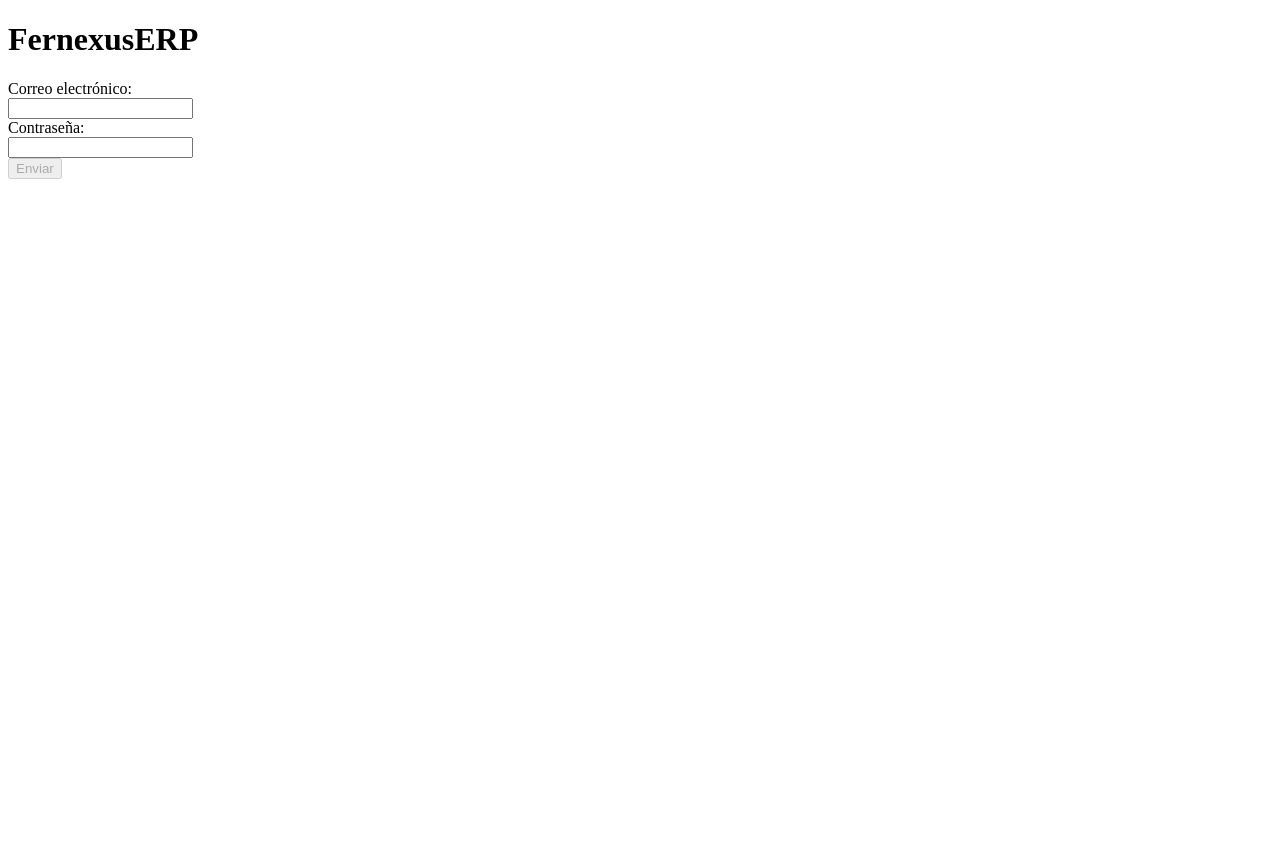
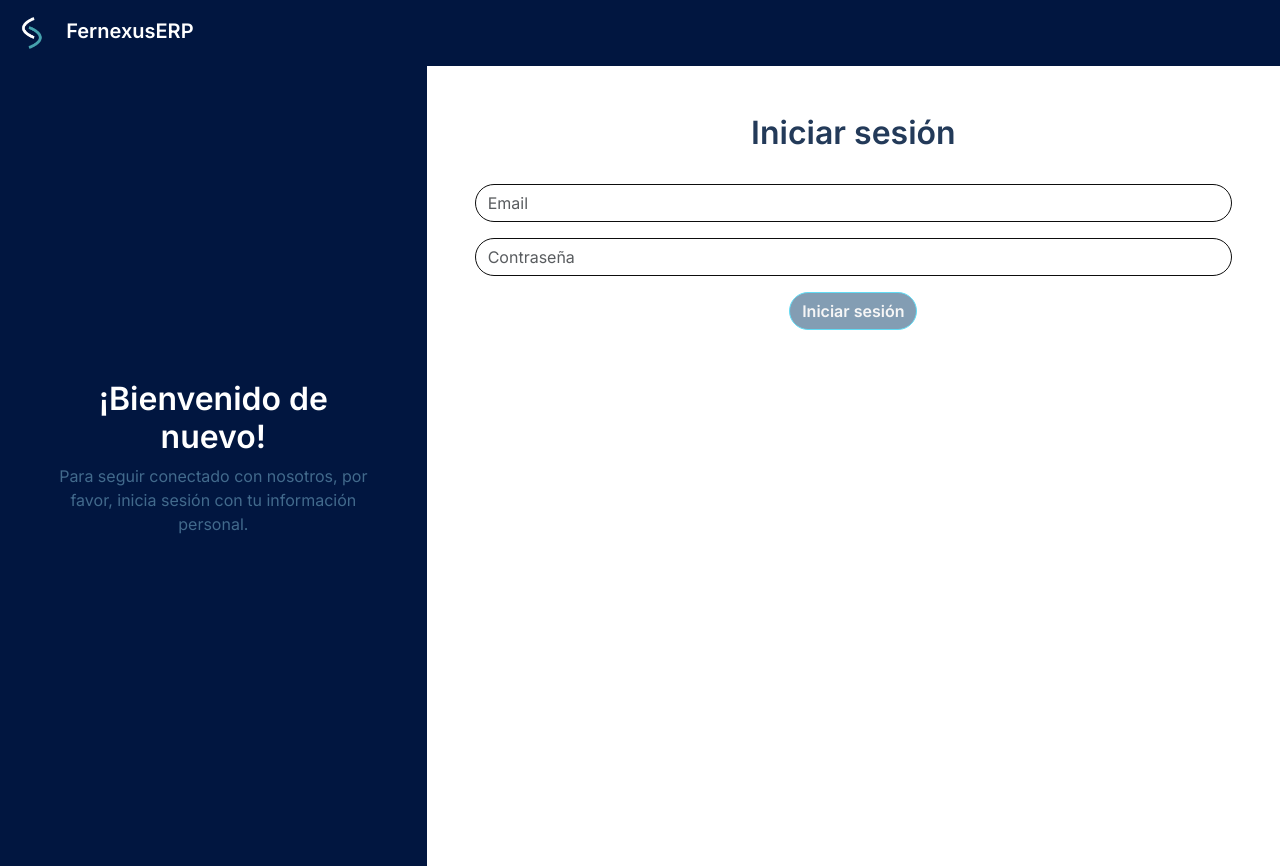
Before and after one commit to af3d3z/FernexusERP-Frontend, an Angular app: page /login in a window 1280 px wide. Before the commit the page ends 800 px from the top, so only its background shows below. Built offline with nearby package versions, Linux system fonts and the light colour scheme; no server answers.

Commit message:
Bootstrap y diseño login

```diff
--- a/angular.json
+++ b/angular.json
@@ -29,10 +29,13 @@
               {
                 "glob": "**/*",
                 "input": "public"
-              }
+              },
+              "src/assets",
+              "src/favicon.ico"
             ],
             "styles": [
-              "src/styles.scss"
+              "src/styles.scss",
+              "node_modules/bootstrap/dist/css/bootstrap.min.css"
             ],
             "scripts": []
           },
@@ -88,10 +91,13 @@
               {
                 "glob": "**/*",
                 "input": "public"
-              }
+              },
+              "src/assets",
+              "src/favicon.ico"
             ],
             "styles": [
-              "src/styles.scss"
+              "src/styles.scss",
+              "node_modules/bootstrap/dist/css/bootstrap.min.css"
             ],
             "scripts": []
           }
--- a/package.json
+++ b/package.json
@@ -19,6 +19,7 @@
     "@angular/platform-browser": "^19.0.0",
     "@angular/platform-browser-dynamic": "^19.0.0",
     "@angular/router": "^19.0.0",
+    "bootstrap": "^5.3.3",
     "firebase": "^11.3.1",
     "rxjs": "~7.8.0",
     "tslib": "^2.3.0",
--- a/src/app/app-header/app-header.component.html
+++ b/src/app/app-header/app-header.component.html
@@ -1 +1,8 @@
-<h1>FernexusERP</h1>
+<nav class="navbar navbar-expand-lg navbar-dark" style="background-color: #011640; font-family: 'Inter', sans-serif; font-weight: 700;">
+  <div class="container-fluid">
+    <a class="navbar-brand" href="/main">
+      <img src="assets/resources/logo.png" alt="Logo" style="height: 40px; margin-right: 10px;">
+      FernexusERP
+    </a>
+  </div>
+</nav>
--- a/src/app/app-menu/app-menu.component.html
+++ b/src/app/app-menu/app-menu.component.html
@@ -1,5 +1,4 @@
 <nav class="menu">
-  <button routerLink="/main" routerLinkActive="active">Inicio</button><br>
   <button routerLink="/pedidos" routerLinkActive="active">Pedidos</button><br>
   <button routerLink="/wip" routerLinkActive="active">Compras</button><br>
   <button routerLink="/wip" routerLinkActive="active">Ventas</button><br>
--- a/src/app/login/formulario-login/formulario-login.component.html
+++ b/src/app/login/formulario-login/formulario-login.component.html
@@ -1,16 +1,45 @@
-<form [formGroup]="formularioLogin">
-  <label>Correo electrónico:</label><br>
-  <input type="email" formControlName="correoUsuario" /><br>
-  <span style="color: red" *ngIf="formularioLogin.controls['correoUsuario'].dirty && formularioLogin.controls['correoUsuario'].hasError('required')">
-      El correo es un campo obligatorio<br>
-  </span>
-  <span style="color: red" *ngIf="formularioLogin.controls['correoUsuario'].dirty && formularioLogin.controls['correoUsuario'].hasError('pattern')">
-    El correo debe ser válido<br>
-  </span>
-  <label>Contraseña:</label><br>
-  <input type="password" formControlName="contraUsuario" />
-  <span style="color: red" *ngIf="formularioLogin.controls['contraUsuario'].dirty && formularioLogin.controls['contraUsuario'].hasError('required')" >
-      <br>La contraseña no puede estar vacía
-  </span><br>
-  <button [disabled]="!formularioLogin.valid" type="button" (click)="test()">Enviar</button>
-</form>
+<div class="container-fluid p-0 mt-0">
+  <div class="row m-0">
+    <!-- Columna izquierda con fondo azul y texto -->
+    <div class="col-md-4 p-5 d-flex flex-column justify-content-center align-items-center"
+         style="background-color: #011640; color: white; height: 100vh; font-family: 'Inter', sans-serif;">
+      <h2 class="text-center" style="color: #ffffff; font-weight: 700;">¡Bienvenido de nuevo!</h2>
+      <p class="text-center" style="color: #426a8c; font-weight: 400;">Para seguir conectado con nosotros, por favor, inicia sesión con tu información personal.</p>
+    </div>
+
+    <!-- Columna derecha con el formulario -->
+    <div class="col-md-8 p-5" style="font-family: 'Inter', sans-serif;">
+      <form [formGroup]="formularioLogin">
+        <h2 class="text-center" style="color: #233a59; font-weight: 700;">Iniciar sesión</h2><br>
+
+        <div class="mb-3">
+          <input id="correoUsuario" type="email" class="form-control rounded-pill"
+                 formControlName="correoUsuario"
+                 placeholder="Email"
+                 style="background-color: #ffffff; border-color: #0d0d0d; color: #333333; font-weight: 400;" />
+          <div *ngIf="formularioLogin.controls['correoUsuario'].dirty" class="text-danger">
+            <span *ngIf="formularioLogin.controls['correoUsuario'].hasError('required')">El correo es un campo obligatorio</span>
+            <span *ngIf="formularioLogin.controls['correoUsuario'].hasError('pattern')">El correo debe ser válido</span>
+          </div>
+        </div>
+
+        <div class="mb-3">
+          <input id="contraUsuario" type="password" class="form-control rounded-pill"
+                 formControlName="contraUsuario"
+                 placeholder="Contraseña"
+                 style="background-color: #ffffff; border-color: #0d0d0d; color: #333333; font-weight: 400;" />
+          <div *ngIf="formularioLogin.controls['contraUsuario'].dirty" class="text-danger">
+            <span *ngIf="formularioLogin.controls['contraUsuario'].hasError('required')">La contraseña no puede estar vacía</span>
+          </div>
+        </div>
+
+        <div class="d-flex justify-content-center">
+          <button [disabled]="!formularioLogin.valid" type="button" class="btn btn-info rounded-pill"
+                  style="background-color: #426a8c; color: #f2f2f2; font-weight: 700;">
+            Iniciar sesión
+          </button>
+        </div>
+      </form>
+    </div>
+  </div>
+</div>
--- a/src/index.html
+++ b/src/index.html
@@ -6,6 +6,7 @@
   <base href="/">
   <meta name="viewport" content="width=device-width, initial-scale=1">
   <link rel="icon" type="image/x-icon" href="favicon.ico">
+  <link href="https://fonts.googleapis.com/css2?family=Inter:wght@400;500;600&display=swap" rel="stylesheet">
 </head>
 <body>
   <app-root></app-root>
```
Also changed, not shown: src/assets/resources/logo.png (added), 1 other file (tests, documents, lock files or other folders).
